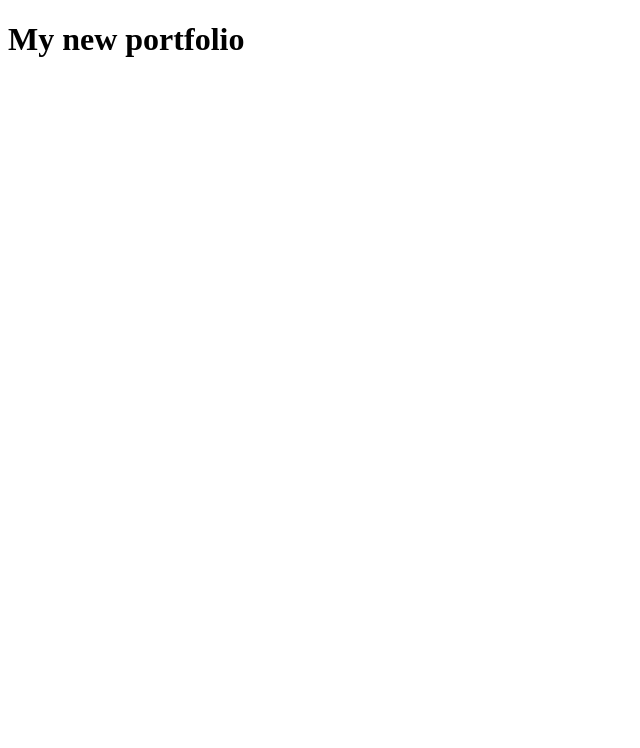
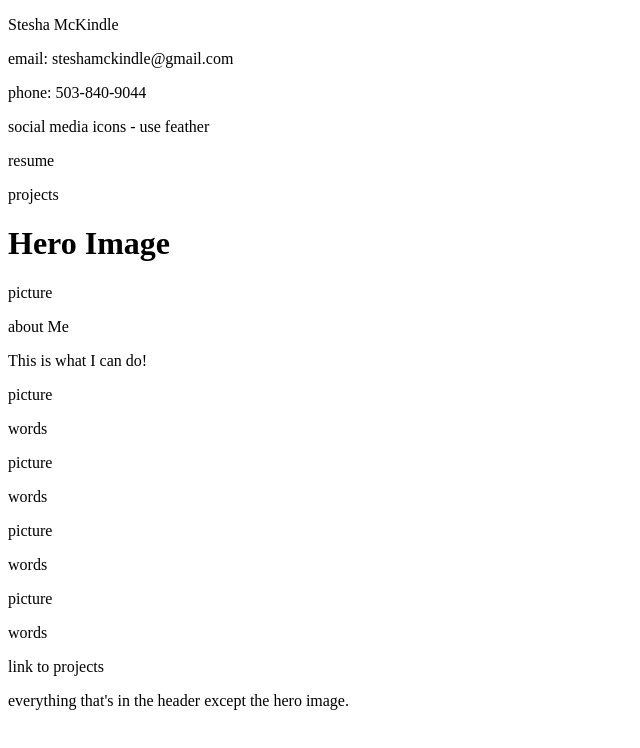
Before and after one commit to SteeshMcK/ProfessionalPortfolio2020, a plain HTML site: page index.html in a window 1280 px wide. Shown: the whole page, without its empty margins (0-640 px from the left). Drawn offline with Linux system fonts and the light colour scheme.

Commit message:
add remainder of html skeleton

```diff
--- a/index.html
+++ b/index.html
@@ -5,6 +5,53 @@
         <title>Stesha McKindle | Web Creations</title>
         <link type="stylesheet/css"
     <body>
-        <h1>My new portfolio</h1>
+        <header>
+            <div class='contact'>
+                <p>Stesha McKindle</p>
+                <p>email: steshamckindle@gmail.com</p>
+                <p>phone: 503-840-9044</p>
+                <p>social media icons - use feather</p>
+            </div>
+            <nav class='navigationLinks'>
+                <p>resume</p>
+                <p>projects</p>
+            </nav>
+            <div class='titleHero'>
+                <h1>Hero Image</h1>
+            </div>
+        </header>
+        <main>
+            <section class='aboutMe'>
+                <p>picture</p>
+                <article class='aboutMe'>
+                    <p>about Me</p>
+                </article>
+            </section>
+            <section class='skillSet'>
+                <p>This is what I can do!</p>
+            </section>
+            <section class='whatsImportant'>
+                <div class='qualityBox'>
+                    <p>picture</p>
+                    <p>words</p>
+                </div>
+                <div class='qualityBox'>
+                    <p>picture</p>
+                    <p>words</p>
+                </div>
+                <div class='qualityBox'>
+                    <p>picture</p>
+                    <p>words</p>
+                </div>
+                <div class='qualityBox'>
+                    <p>picture</p>
+                    <p>words</p>
+                </div>
+                <p>link to projects</p>
+            </section>
+        </main>
+        <footer>
+            <p>everything that's in the header except the hero image.</p>
+        </footer>
     </body>
 </html>
```
